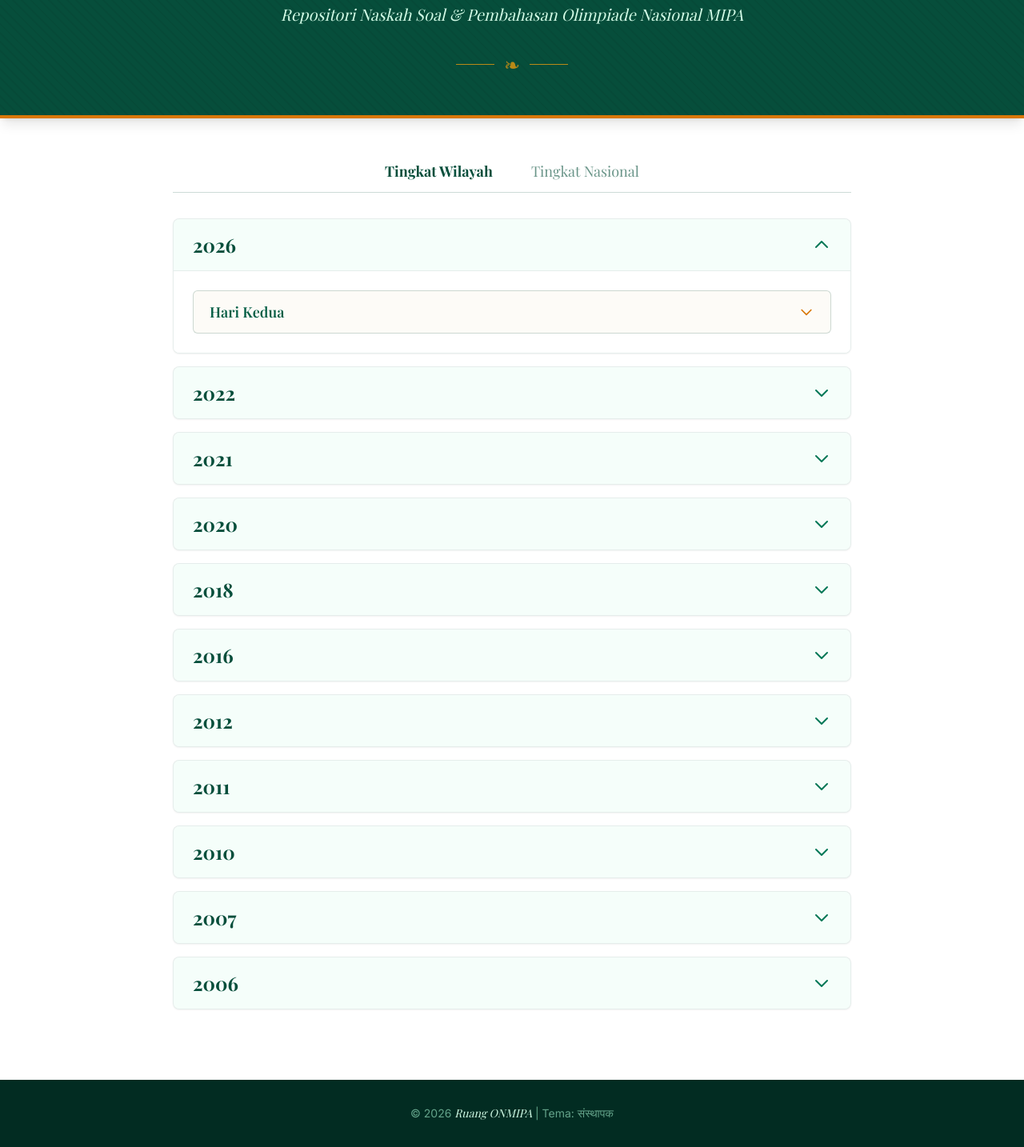
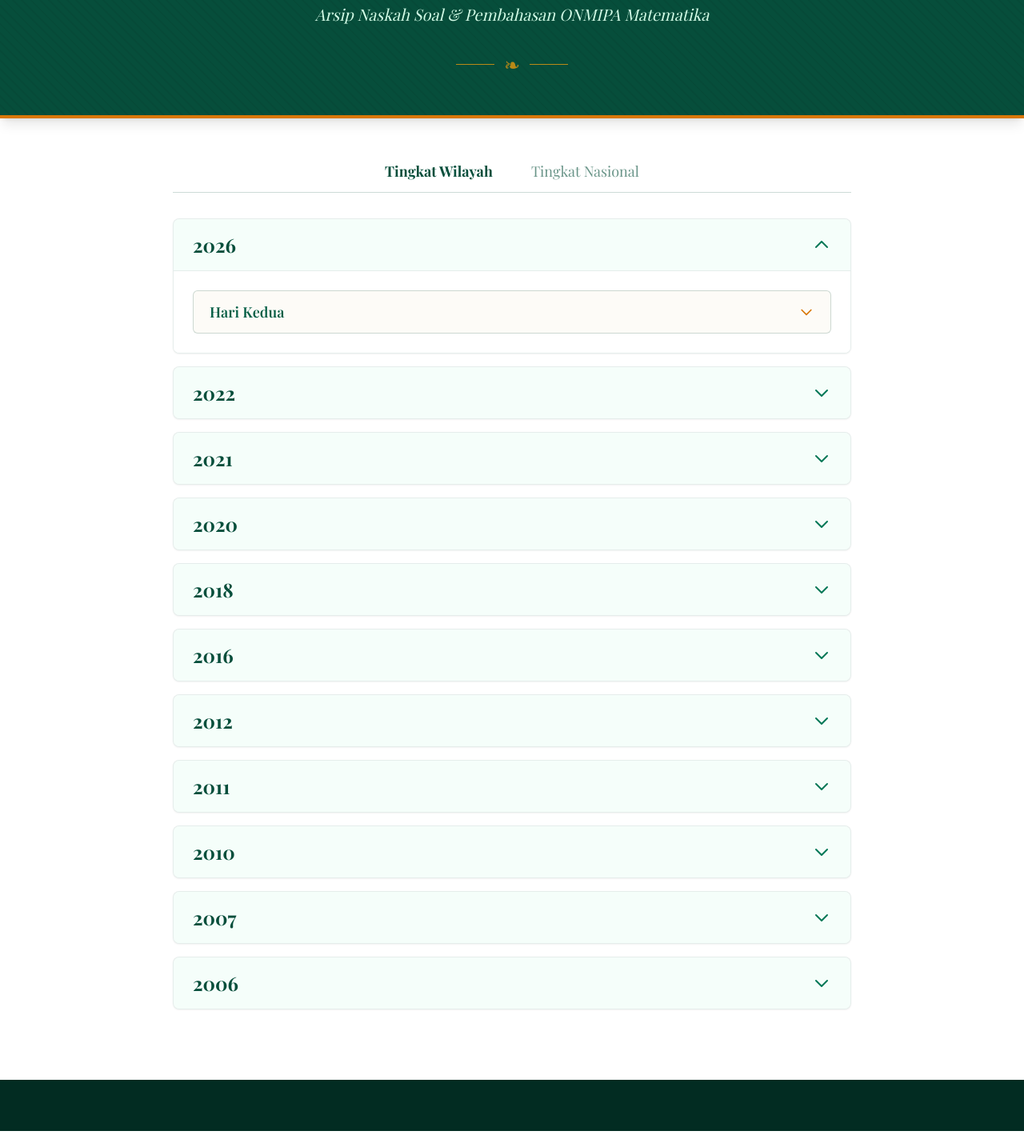
Before and after one commit to swrdfgd/RuangONMIPA, a plain HTML site: page index.html in a window 1280 px wide. Shown: the part 136-1570 px from the top of the page at 80% size. Drawn offline with nearby package versions, Linux system fonts and the light colour scheme; a web font is replaced by a local one.

Commit message:
Add files via upload

```diff
--- a/index.html
+++ b/index.html
@@ -99,7 +99,7 @@
         <div class="max-w-4xl mx-auto relative z-10">
             <h1 class="font-serif text-4xl md:text-5xl lg:text-6xl font-bold mb-4 tracking-wide text-amber-50">Ruang ONMIPA</h1>
             <p class="text-lg md:text-xl text-emerald-100 font-light max-w-2xl mx-auto italic font-serif">
-                Repositori Naskah Soal & Pembahasan Olimpiade Nasional MIPA
+                Arsip Naskah Soal & Pembahasan ONMIPA Matematika
             </p>
             <div class="mt-8 flex justify-center items-center opacity-75">
                 <div class="w-12 h-px bg-amber-500"></div>
@@ -117,9 +117,6 @@
     <!-- Footer -->
     <footer class="bg-emerald-950 text-emerald-200/60 py-8 text-center mt-12">
         <div class="max-w-4xl mx-auto px-6">
-            <p class="text-sm">
-                &copy; 2026 <span class="text-emerald-100 font-serif italic">Ruang ONMIPA</span> | Tema: संस्थापक
-            </p>
         </div>
     </footer>
 
@@ -338,7 +335,7 @@
                     // Generate Tombol Soal
                     catData.questions.forEach(qNum => {
                         html += `
-                                            <a href="${qNum.link}"
+                                            <a href="${qNum.link}" target="_blank"
                                                class="border-classic bg-white text-emerald-900 hover:bg-emerald-900 hover:text-amber-400 font-semibold py-2 rounded text-center transition-all">
                                                 ${qNum.name}
                                             </a>
```
